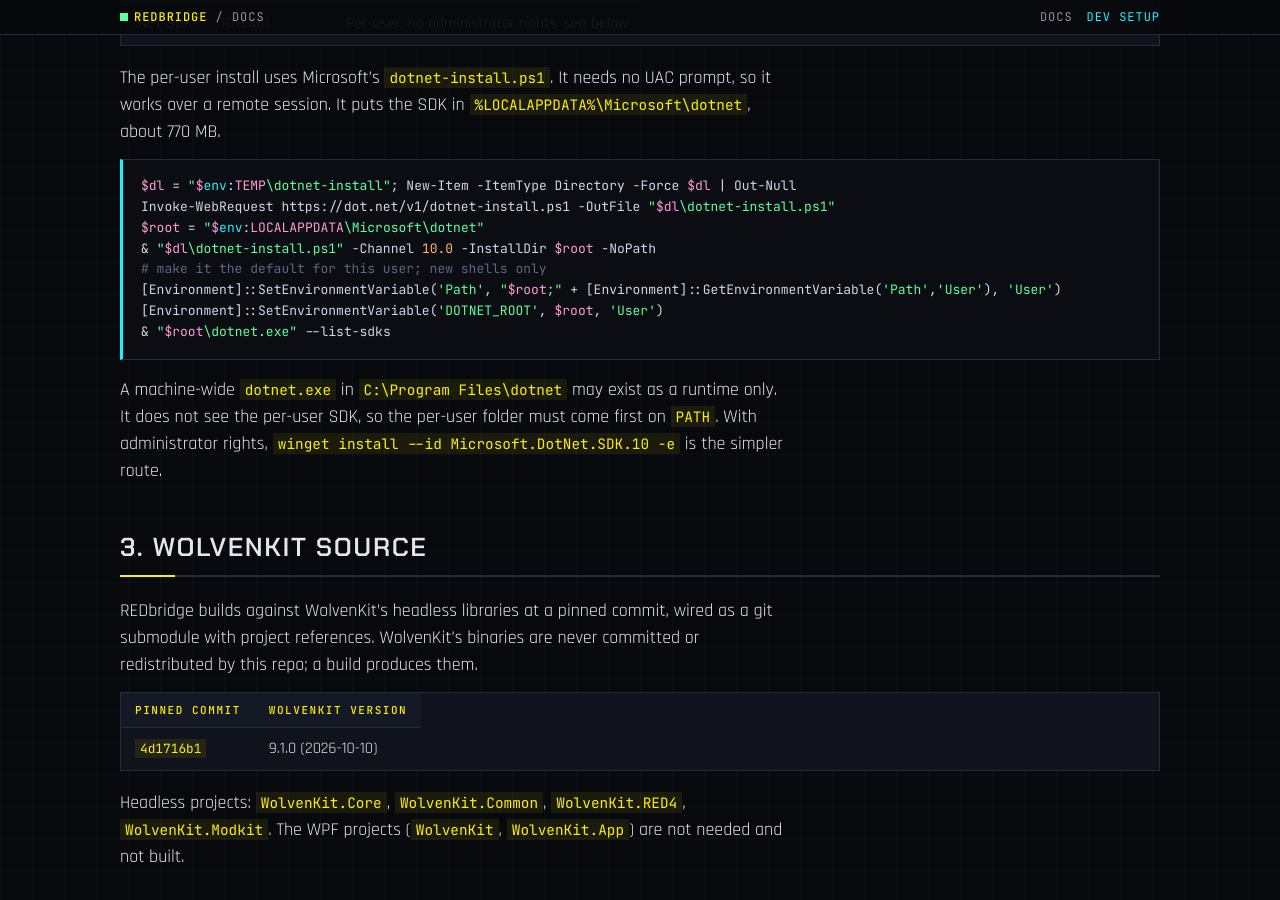
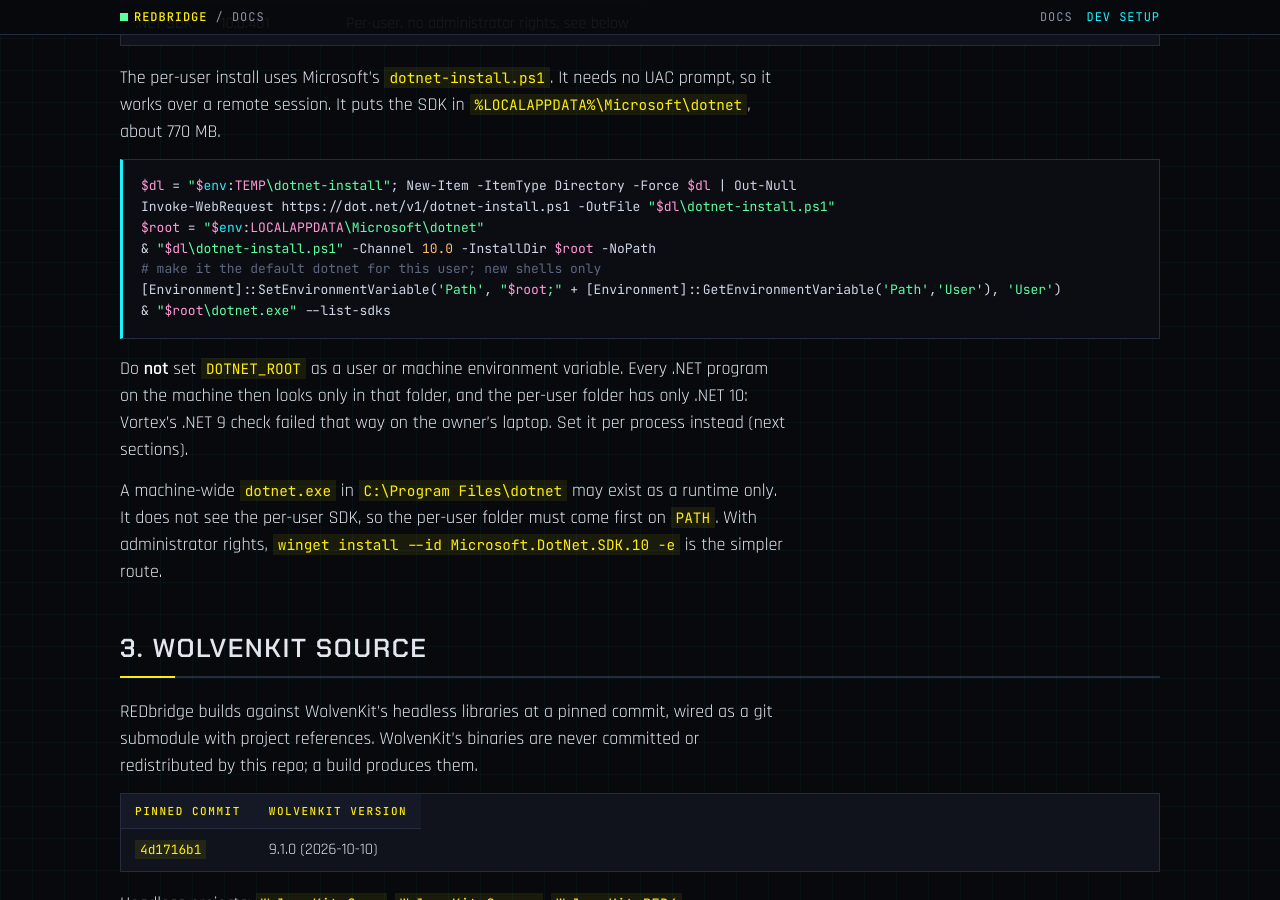
Before and after one commit to CyberbuildsAI/REDbridge, a Jekyll site: the page built from docs/dev-setup.md, in a window 1280 px wide and 900 px high, scrolled down 1082 px. Built offline with Jekyll 4.4.1, drawn with Linux system fonts in a browser that asks for light colours; our own code applies the rules of GitHub Pages for plain Markdown files; some of the changed text lies outside the part shown.

Commit message:
Setup guide: never set a user-level DOTNET_ROOT
It makes every .NET program look only in the per-user folder, which has
no .NET 9, and Vortex's runtime check failed on the owner's laptop. Set
it per process; REDcode and REDdeck pass it to the bridge themselves.

Co-Authored-By: Claude Fable 5.1 <noreply@anthropic.com>
Claude-Session: https://claude.ai/code/session_01QkNW84wQneonKhZEnY9Ci9

````diff
--- a/docs/dev-setup.md
+++ b/docs/dev-setup.md
@@ -34,11 +34,12 @@ $dl = "$env:TEMP\dotnet-install"; New-Item -ItemType Directory -Force $dl | Out-
 Invoke-WebRequest https://dot.net/v1/dotnet-install.ps1 -OutFile "$dl\dotnet-install.ps1"
 $root = "$env:LOCALAPPDATA\Microsoft\dotnet"
 & "$dl\dotnet-install.ps1" -Channel 10.0 -InstallDir $root -NoPath
-# make it the default for this user; new shells only
+# make it the default dotnet for this user; new shells only
 [Environment]::SetEnvironmentVariable('Path', "$root;" + [Environment]::GetEnvironmentVariable('Path','User'), 'User')
-[Environment]::SetEnvironmentVariable('DOTNET_ROOT', $root, 'User')
 & "$root\dotnet.exe" --list-sdks
 ```
+
+Do **not** set `DOTNET_ROOT` as a user or machine environment variable. Every .NET program on the machine then looks only in that folder, and the per-user folder has only .NET 10: Vortex's .NET 9 check failed that way on the owner's laptop. Set it per process instead (next sections).
 
 A machine-wide `dotnet.exe` in `C:\Program Files\dotnet` may exist as a runtime only. It does not see the per-user SDK, so the per-user folder must come first on `PATH`. With administrator rights, `winget install --id Microsoft.DotNet.SDK.10 -e` is the simpler route.
 
@@ -128,11 +129,13 @@ Notes:
 
 ### .NET runtime location
 
-With a machine-wide SDK (`winget install --id Microsoft.DotNet.SDK.10 -e`) nothing more is needed. With the per-user SDK from section 2, `REDbridge.exe` needs `DOTNET_ROOT` in the environment of whatever starts it, or it fails to find a runtime:
+With a machine-wide SDK (`winget install --id Microsoft.DotNet.SDK.10 -e`) nothing more is needed. With the per-user SDK from section 2, `REDbridge.exe` needs `DOTNET_ROOT` in the environment of whatever starts it, or it fails to find a runtime. Set it for that process only, never for the user (see section 2):
 
 ```powershell
-$env:DOTNET_ROOT = "$env:LOCALAPPDATA\Microsoft\dotnet"
+$env:DOTNET_ROOT = "$env:LOCALAPPDATA\Microsoft\dotnet"   # this shell only
 ```
+
+REDcode (`redcode.dotnetRoot`) and REDdeck (`reddeck.dotnetRoot`, which defaults to the per-user folder when it has .NET 10) pass it to the bridge process themselves.
 
 ### Oodle
 
````
